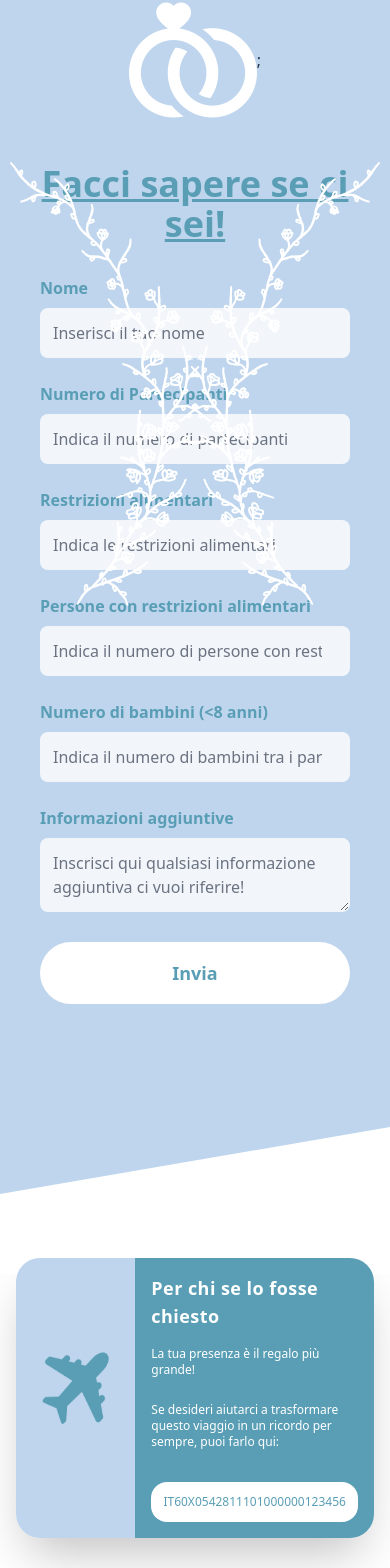
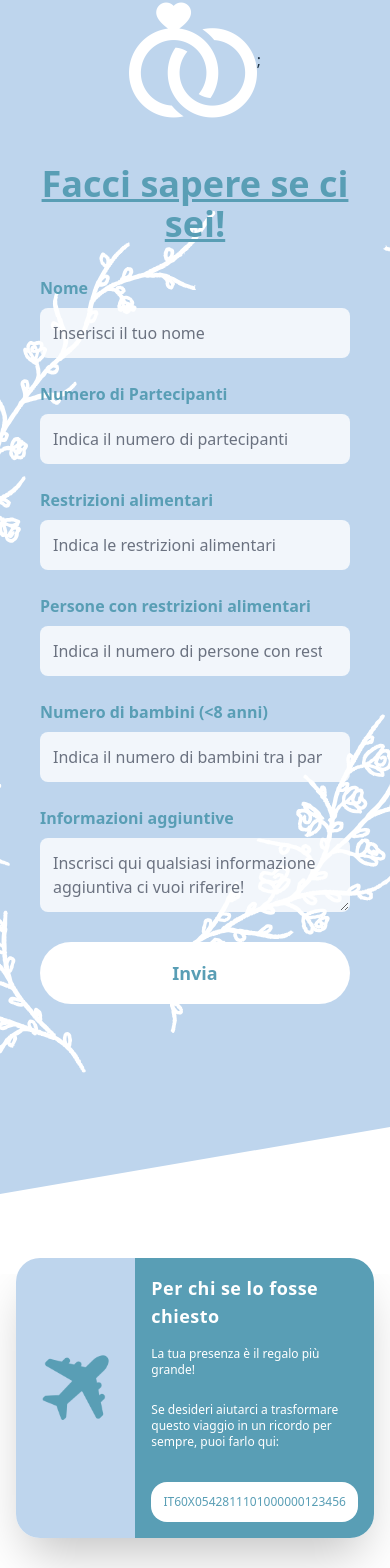
Before and after one commit to AlexFrancescon2/wedding-site, a React (Vite) app: page / in a window 390 px wide. Shown: the part 988-2556 px from the top of the page. Built offline with nearby package versions, Linux system fonts and the light colour scheme.

Commit message:
honeymoon mobile

```diff
--- a/src/components/Form.tsx
+++ b/src/components/Form.tsx
@@ -61,12 +61,12 @@ export const Form = () => {
         <img
           src={branches}
           alt="branches"
-          className="
-    absolute
-    invert brightness-0 scale-x-[-1]
-    rotate-[15deg] left-48 top-72
-    w-[180px] md:w-[280px]
-  "
+          className="absolute z-[-1] invert brightness-0 scale-x-[-1]
+          w-[350px] left-[-150px] top-80 rotate-[-15deg]
+          // md
+          md:w-[280px] md:left-8 md:top-72 md:rotate-[15deg]
+          //lg
+          lg:w-[280px] lg:left-48 lg:top-72 lg: rotate-[15deg]"
         />
         {/* bg-white/20 backdrop-blur-md shadow-xl rounded-3xl */}
         <form
@@ -189,12 +189,12 @@ export const Form = () => {
         <img
           src={branches}
           alt="branches"
-          className="
-    absolute
-    invert brightness-0
-    rotate-[-15deg] right-48 top-72
-    w-[180px] md:w-[280px]
-  "
+          className="absolute z-[-1] invert brightness-0
+          w-[350px] right-[-150px] top-80 rotate-[15deg]
+          // md
+          md:w-[280px] md:right-8 md:top-72 md:rotate-[-15deg]
+          //lg
+          lg:w-[280px] lg:right-48 lg:top-72 lg:rotate-[-15deg]"
         />
         {showSuccess && (
           <Popup
--- a/src/components/Honeymoon.tsx
+++ b/src/components/Honeymoon.tsx
@@ -7,20 +7,21 @@ export const Honeymoon = () => {
 
   return (
     <div className="relative">
-      <div className="absolute w-screen -top-[70px] h-[150px] bg-white text-black"></div>
-      <div className="py-16 bg-white px-4 sm:px-0 overflow-x-hidden bg-white">
+      {/* Top overlay if needed */}
+      <div className="absolute w-screen -top-[70px] h-[150px] bg-white text-black" />
+
+      <div className="py-16 bg-white px-4 sm:px-0">
         <motion.div
-          className="flex items-stretch max-w-full sm:max-w-4xl mx-auto rounded-3xl overflow-hidden shadow-2xl"
-          initial={{ x: -500, opacity: 0 }}
+          id="honeymoon"
+          className="flex items-stretch max-w-full sm:max-w-4xl mx-auto rounded-3xl shadow-2xl overflow-hidden"
+          initial={{ x: -200, opacity: 0 }}
           whileInView={{
             x: 0,
             opacity: 1,
             transition: { type: "spring", stiffness: 80, damping: 20 },
           }}
-          viewport={{ once: true, amount: 0.5 }}
+          viewport={{ once: true, amount: 0.3 }}
         >
-          <div id="honeymoon" />
-
           {/* Left panel with plane */}
           <div className="w-1/3 bg-primary flex items-center justify-center p-4 sm:p-8 relative">
             <motion.img
@@ -36,12 +37,12 @@ export const Honeymoon = () => {
                 repeatType: "loop",
                 ease: "easeInOut",
               }}
-              className="w-24 h-24 sm:w-40 sm:h-40"
+              className=" sm:w-20 md:w-40 relative z-10"
             />
           </div>
 
           {/* Right panel with text */}
-          <div className="flex-1 bg-primarydark p-4 sm:p-12 text-white relative">
+          <div className="flex-1 bg-primarydark p-4 sm:p-12 text-white relative z-10">
             <h2 className="text-lg sm:text-3xl lg:text-4xl font-semibold tracking-wide mb-4">
               {t("honeymoonTitle")}
             </h2>
@@ -54,7 +55,7 @@ export const Honeymoon = () => {
               {t("honeymoonText")}
             </p>
 
-            <div className="bg-white p-3 sm:p-8 rounded-2xl shadow-bg max-w-full mx-auto text-center transform hover:-translate-y-1 transition-all duration-300 text-primarydark text-xs sm:text-base">
+            <div className="bg-white p-3 sm:p-8 rounded-2xl shadow-bg max-w-full mx-auto text-center transform hover:-translate-y-1 transition-all duration-300 text-primarydark text-xs sm:text-base z-10">
               IT60X0542811101000000123456
             </div>
           </div>
```
